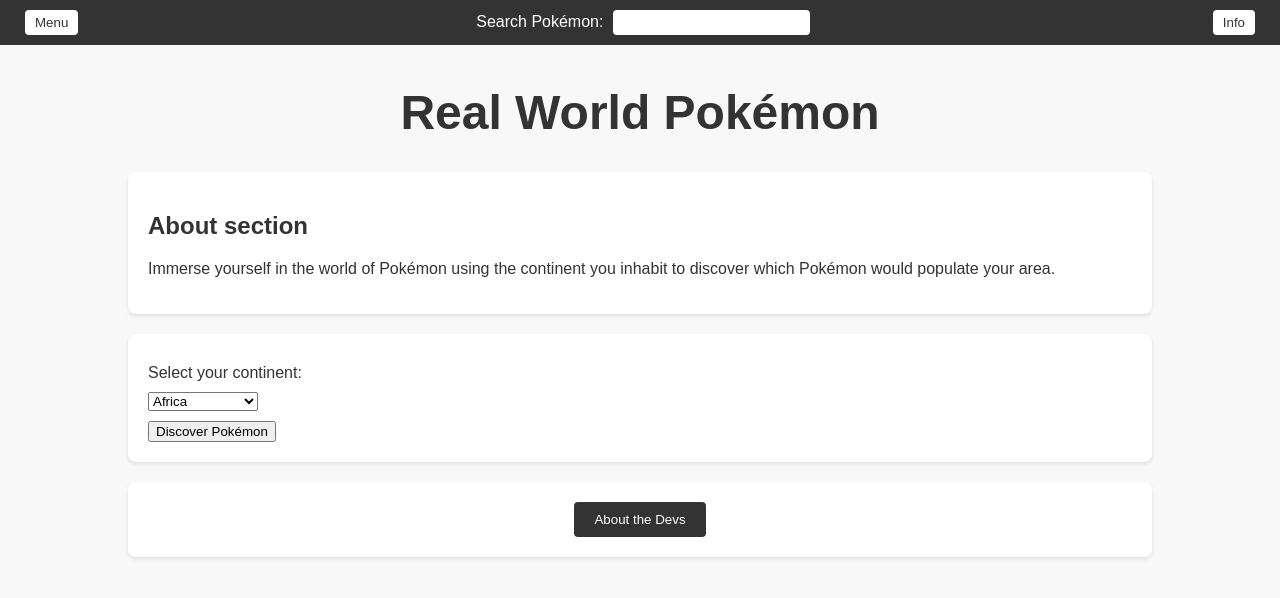
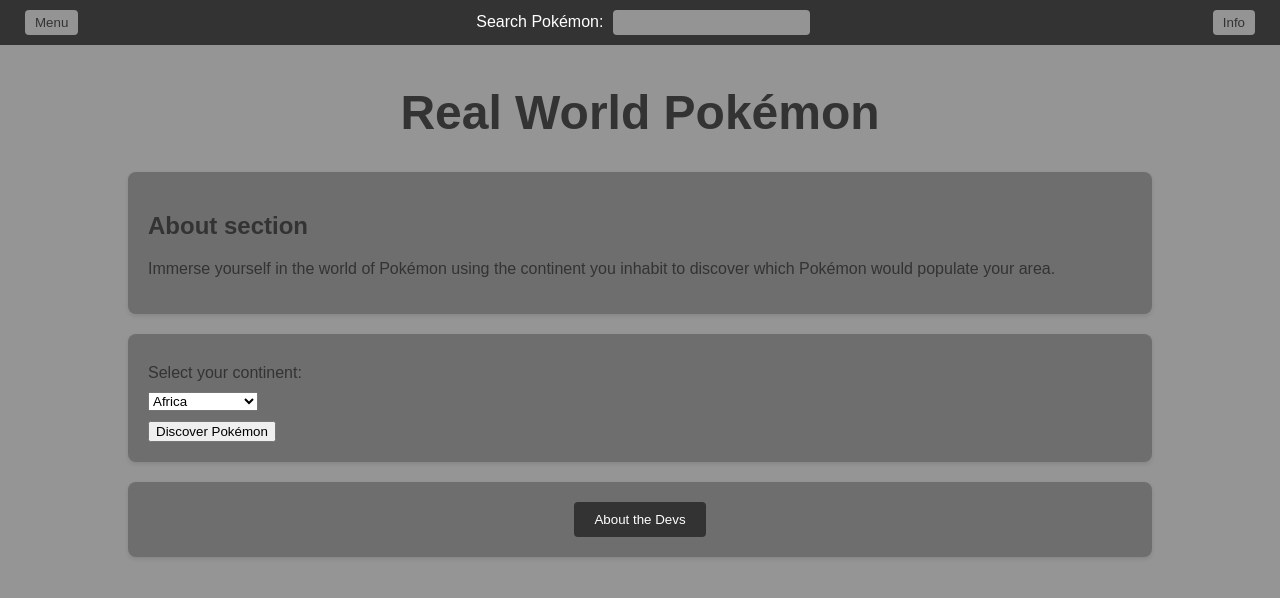
Before and after one commit to The-Delivery-Men/RealWorldPokemon, a website: page PokemonIRL/index.html in a window 1280 px wide. Both pictures are taken after a click on the button "Menu". Drawn offline with Linux system fonts and the light colour scheme; no server answers.

```diff
--- a/PokemonIRL/index.html
+++ b/PokemonIRL/index.html
@@ -8,8 +8,8 @@
   <style>
     body {
       font-family: Arial, sans-serif;
-      background-color: #f8f8f8;
-      color: #333;
+      background-color: #959595;
+      color: #333333;
       margin: 0;
       padding: 0;
     }
@@ -24,13 +24,13 @@
       display: flex;
       justify-content: space-between;
       background-color: #333;
-      color: white;
+      color: rgb(112, 112, 112);
       padding: 10px 20px;
     }
 
     .menu button,
     .menu input {
-      background-color: #fff;
+      background-color: #949494;
       color: #333;
       border: none;
       padding: 5px 10px;
@@ -48,7 +48,7 @@
     .about-section,
     .form-section,
     .footer {
-      background-color: white;
+      background-color: rgb(110, 110, 110);
       padding: 20px;
       margin: 20px 0;
       border-radius: 8px;
@@ -62,8 +62,8 @@
     }
 
     .buttons button {
-      background-color: #333;
-      color: white;
+      background-color: #808080;
+      color: rgb(95, 95, 95);
       border: none;
       padding: 10px 20px;
       margin: 0 10px;
--- a/PokemonIRL/style.css
+++ b/PokemonIRL/style.css
@@ -1,96 +1,78 @@
-:root {
-  font-family: Inter, system-ui, Avenir, Helvetica, Arial, sans-serif;
-  line-height: 1.5;
-  font-weight: 400;
-
-  color-scheme: light dark;
-  color: rgba(255, 255, 255, 0.87);
-  background-color: #242424;
-
-  font-synthesis: none;
-  text-rendering: optimizeLegibility;
-  -webkit-font-smoothing: antialiased;
-  -moz-osx-font-smoothing: grayscale;
+body {
+  font-family: Arial, sans-serif;
+  background-color: #959595;
+  color: #333333;
+  margin: 0;
+  padding: 0;
 }
-
-a {
-  font-weight: 500;
-  color: #646cff;
-  text-decoration: inherit;
+.container {
+  width: 80%;
+  margin: 0 auto;
+  padding: 20px;
 }
-a:hover {
-  color: #535bf2;
+.menu {
+  display: flex;
+  justify-content: space-between;
+  background-color: #333;
+  color: rgb(112, 112, 112);
+  padding: 10px 20px;
 }
-
-body {
-  margin: 0;
+.menu button, .menu input {
+  background-color: #949494;
+  color: #333;
+  border: none;
+  padding: 5px 10px;
+  margin: 0 5px;
+  border-radius: 4px;
+}
+h1 {
+  text-align: center;
+  font-size: 3em;
+  color: #333;
+  margin-top: 20px;
+}
+.about-section, .form-section, .footer {
+  background-color: rgb(110, 110, 110);
+  padding: 20px;
+  margin: 20px 0;
+  border-radius: 8px;
+  box-shadow: 0 2px 4px rgba(0,0,0,0.1);
+}
+.buttons {
   display: flex;
-  place-items: center;
-  min-width: 320px;
-  min-height: 100vh;
+  justify-content: center;
+  margin: 20px 0;
 }
-
-h1 {
-  font-size: 3.2em;
-  line-height: 1.1;
+.buttons button {
+  background-color: #808080;
+  color: rgb(95, 95, 95);
+  border: none;
+  padding: 10px 20px;
+  margin: 0 10px;
+  border-radius: 4px;
+  cursor: pointer;
 }
-
-#app {
-  max-width: 1280px;
-  margin: 0 auto;
-  padding: 2rem;
+.buttons button:hover {
+  background-color: #555;
+}
+.form-section label, .form-section input, .form-section select {
+  display: block;
+  margin: 10px 0;
+}
+.footer {
   text-align: center;
 }
-
-.logo {
-  height: 6em;
-  padding: 1.5em;
-  will-change: filter;
-  transition: filter 300ms;
+.footer button {
+  background-color: #333;
+  color: white;
+  border: none;
+  padding: 10px 20px;
+  border-radius: 4px;
+  cursor: pointer;
 }
-.logo:hover {
-  filter: drop-shadow(0 0 2em #646cffaa);
+.footer button:hover {
+  background-color: #555;
 }
-.logo.vanilla:hover {
-  filter: drop-shadow(0 0 2em #f7df1eaa);
+.results {
+  margin-top: 20px;
 }
-
-.card {
-  padding: 2em;
-}
-
-.read-the-docs {
-  color: #888;
-}
-
-button {
-  border-radius: 8px;
-  border: 1px solid transparent;
-  padding: 0.6em 1.2em;
-  font-size: 1em;
-  font-weight: 500;
-  font-family: inherit;
-  background-color: #1a1a1a;
-  cursor: pointer;
-  transition: border-color 0.25s;
-}
-button:hover {
-  border-color: #646cff;
-}
-button:focus,
-button:focus-visible {
-  outline: 4px auto -webkit-focus-ring-color;
-}
-
-@media (prefers-color-scheme: light) {
-  :root {
-    color: #213547;
-    background-color: #ffffff;
-  }
-  a:hover {
-    color: #747bff;
-  }
-  button {
-    background-color: #f9f9f9;
-  }
-}
```
Also changed, not shown: PokemonIRL/public/fetch-calls.js (+38 -0 lines).
